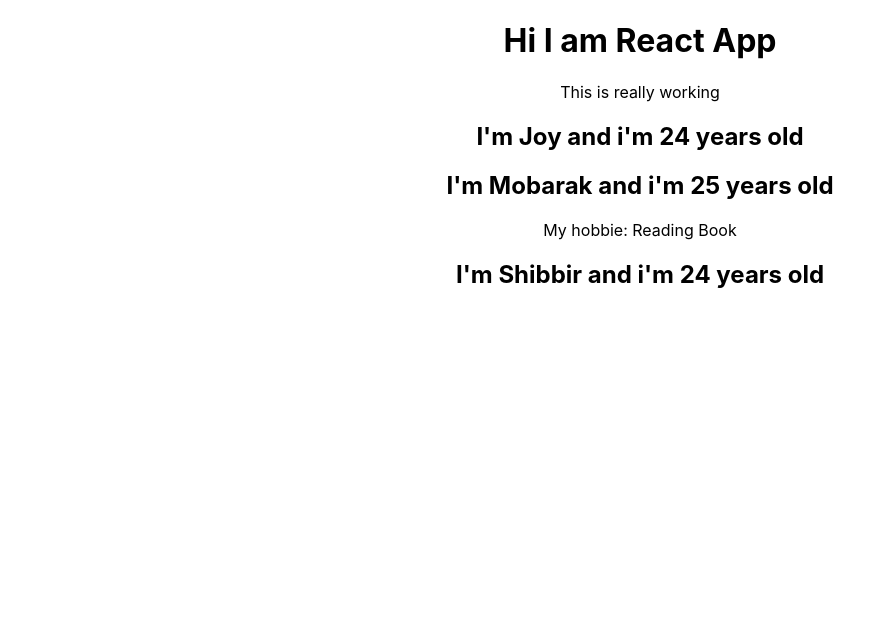
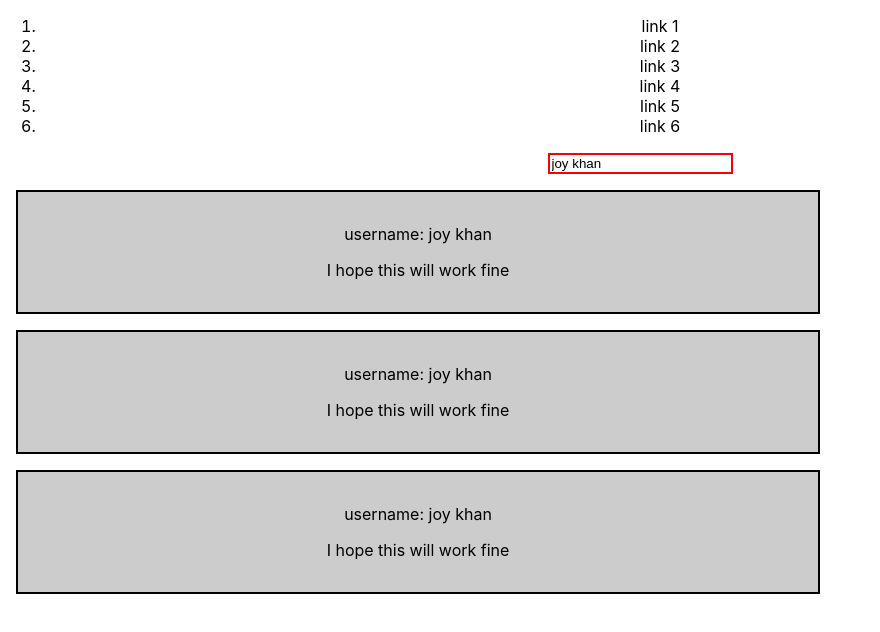
Before and after one commit to mobarak10/udemy-react, a React (Create React App) app: page / in a window 1280 px wide. Shown: the top 632 px of the page, without its empty margins (0-880 px from the left). Built offline with nearby package versions, Linux system fonts and the light colour scheme.

Commit message:
module 3 complite

```diff
--- a/src/App.js
+++ b/src/App.js
@@ -1,29 +1,37 @@
 import React from "react";
 import "./App.css";
-import Person from "./Person/Person";
+import UserInput from "./UserInput/UserInput";
+import UserOutput from "./UserOutput/UserOutput";
 
 class App extends React.Component {
     state = {
-        person: [
-            { name: "Joy", age: 24 },
-            { name: "Mobarak", age: 25 },
-            { name: "Shibbir", age: 24 },
-        ]
+        username: "joy khan"
+    };
+
+    changeNameHandler = (event) => {
+        this.setState({
+            username: event.target.value
+        })
     }
-    render (){
+    render () {
         return (
             <div className="App">
-                <h1>Hi I am React App</h1>
-                <p>This is really working</p>
-                <Person name={this.state.person[0].name} age={this.state.person[0].age} />
-                <Person name={this.state.person[1].name} age={this.state.person[1].age}>
-                    My hobbie: Reading Book
-                </Person>
-                <Person name={this.state.person[2].name} age={this.state.person[2].age} />
+                <ol>
+                    <li>link 1</li>
+                    <li>link 2</li>
+                    <li>link 3</li>
+                    <li>link 4</li>
+                    <li>link 5</li>
+                    <li>link 6</li>
+                </ol>
+
+                <UserInput changed={this.changeNameHandler} defaultValue={this.state.username} />
+                <UserOutput userName={this.state.username} />
+                <UserOutput userName={this.state.username} />
+                <UserOutput userName={this.state.username} />
             </div>
-        );
+        )
     }
-    // return React.createElement("div", {className: 'App'}, React.createElement ("h1", null, "Hi i'm a react app"));
 }
 
 export default App;
--- /dev/null
+++ b/src/Person/Person.css
@@ -0,0 +1,8 @@
+.Person {
+    width: 60%;
+    margin: auto;
+    border: 1px solid #eee;
+    box-shadow: 0 2px 3px #ccc;
+    padding: 16px;
+    text-align: center;
+}
--- a/src/Person/Person.js
+++ b/src/Person/Person.js
@@ -1,12 +1,14 @@
 import React from "react";
+import "./Person.css";
 
 const person = props => {
     return (
-        <div>
-            <h2>
-                I'm {props.name} and i'm {props.age} years old
+        <div className="Person">
+            <h2 onClick={props.click}>
+                 I'm {props.name} and i'm {props.age} years old
             </h2>
             <p>{props.children}</p>
+            <input type="text" onChange={props.change} />
         </div>
     );
 };
--- /dev/null
+++ b/src/UserInput/UserInput.js
@@ -0,0 +1,14 @@
+import React from "react";
+
+const UserInput = (props) => {
+    const inputStyle = {
+        border: '2px solid red',
+    }
+    return <input
+        type="text"
+        style={inputStyle}
+        onChange={props.changed}
+        value={props.defaultValue} />
+}
+
+export default UserInput;
--- /dev/null
+++ b/src/UserOutput/UserOutput.css
@@ -0,0 +1,8 @@
+.UseOutput {
+    width: 60%;
+    padding: 16px;
+    margin: 16px;
+    border: 2px solid black;
+    background-color: #ccc;
+    text-align: center;
+}
--- /dev/null
+++ b/src/UserOutput/UserOutput.js
@@ -0,0 +1,13 @@
+import React from "react";
+import "./UserOutput.css";
+
+const UserOutput = (props) => {
+    return (
+        <div className="UseOutput">
+            <p>username: {props.userName}</p>
+            <p>I hope this will work fine</p>
+        </div>
+    )
+}
+
+export default UserOutput;
```
Also changed, not shown: src/AppPerson.js (added, +69 -0 lines).
